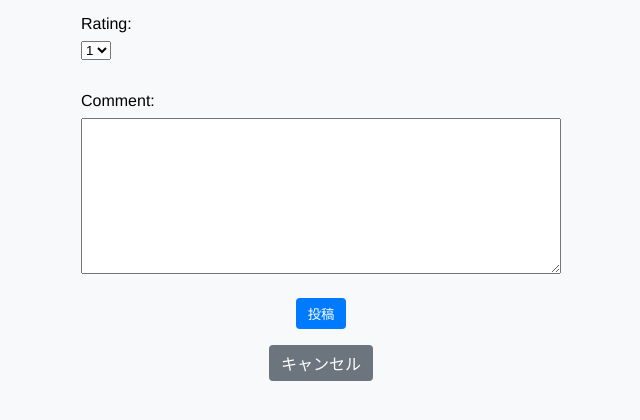
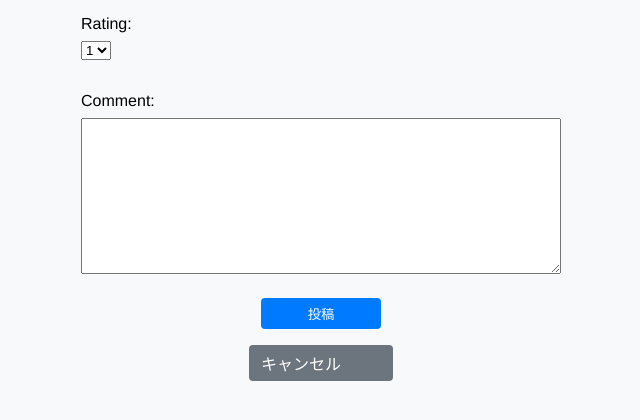
Before and after one commit to 97958697/my-first-portfolio, a Django app: page /reviews/create/1/ in a window 1280 px wide. Shown: the part 216-636 px from the top of the page, without its empty margins (319-959 px from the left). Run offline with Django 5.2, Linux system fonts and the light colour scheme; a user stored in the database is signed in; tables that the repository leaves empty hold one stand-in row (values such as "Sample post").

Commit message:
レビュー投稿ページのキャンセルボタンサイズを投稿ボタンと揃える

```diff
--- a/static/css/styles.css
+++ b/static/css/styles.css
@@ -274,3 +274,8 @@ form {
   margin: 0.5rem;
   align-self: center;
 }
+/* キャンセルボタンを投稿ボタンと同じ幅に設定 */
+.review-create-container form button,
+.review-create-container form .cancel-btn {
+  min-width: 120px;
+}
```
